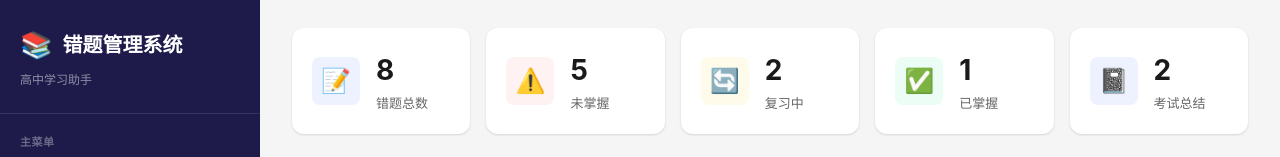
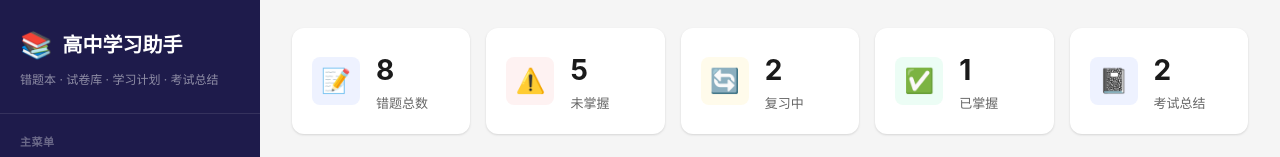
Before and after one commit to g2582032/gz-gaozhong, a plain HTML site: page index.html in a window 1280 px wide. Shown: the top 157 px of the page. Drawn offline with Linux system fonts and the light colour scheme.

Commit message:
统一系统名称：错题管理系统 → 高中学习助手

```diff
--- a/app.js
+++ b/app.js
@@ -1,5 +1,5 @@
 // ============================================
-// 高中错题管理系统 - 核心逻辑
+// 高中学习助手 - 核心逻辑
 // ============================================
 
 // --- 数据模型 ---
--- a/index.html
+++ b/index.html
@@ -3,7 +3,7 @@
 <head>
 <meta charset="UTF-8">
 <meta name="viewport" content="width=device-width, initial-scale=1.0">
-<title>高中错题管理系统</title>
+<title>高中学习助手</title>
 <style>
 :root {
   --bg: #f5f5f5;
@@ -574,8 +574,8 @@ tr:hover td { background: #fafafa; }
   <!-- Sidebar -->
   <aside class="sidebar">
     <div class="sidebar-header">
-      <h1><span class="icon">📚</span>错题管理系统</h1>
-      <p>高中学习助手</p>
+      <h1><span class="icon">📚</span>高中学习助手</h1>
+      <p>错题本 · 试卷库 · 学习计划 · 考试总结</p>
     </div>
     <nav class="sidebar-nav" id="sidebarNav">
       <div class="nav-section">
```
